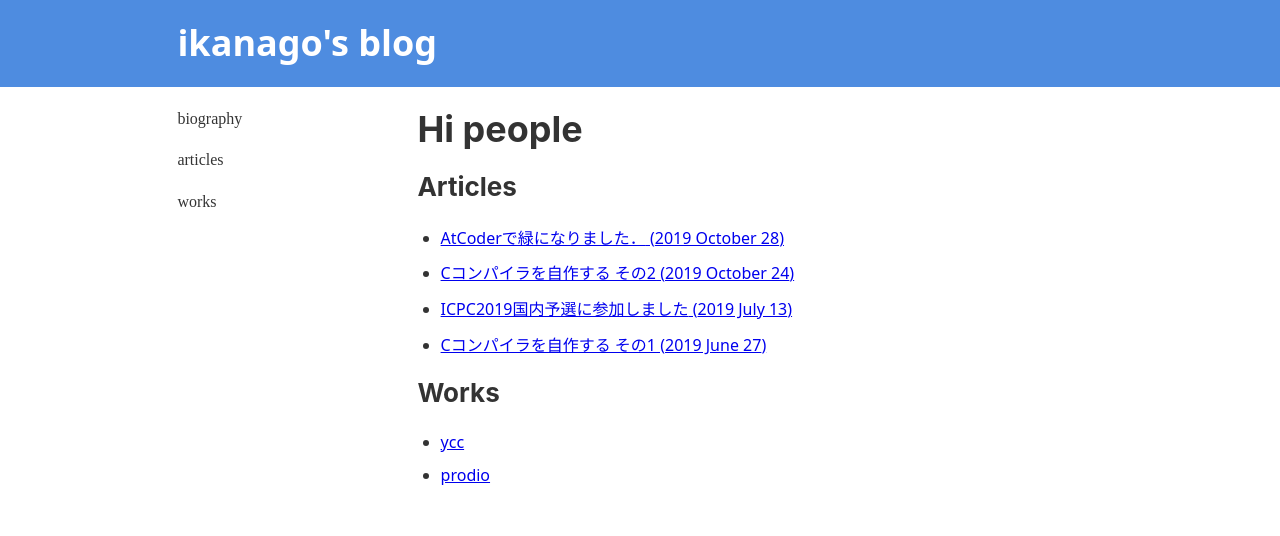
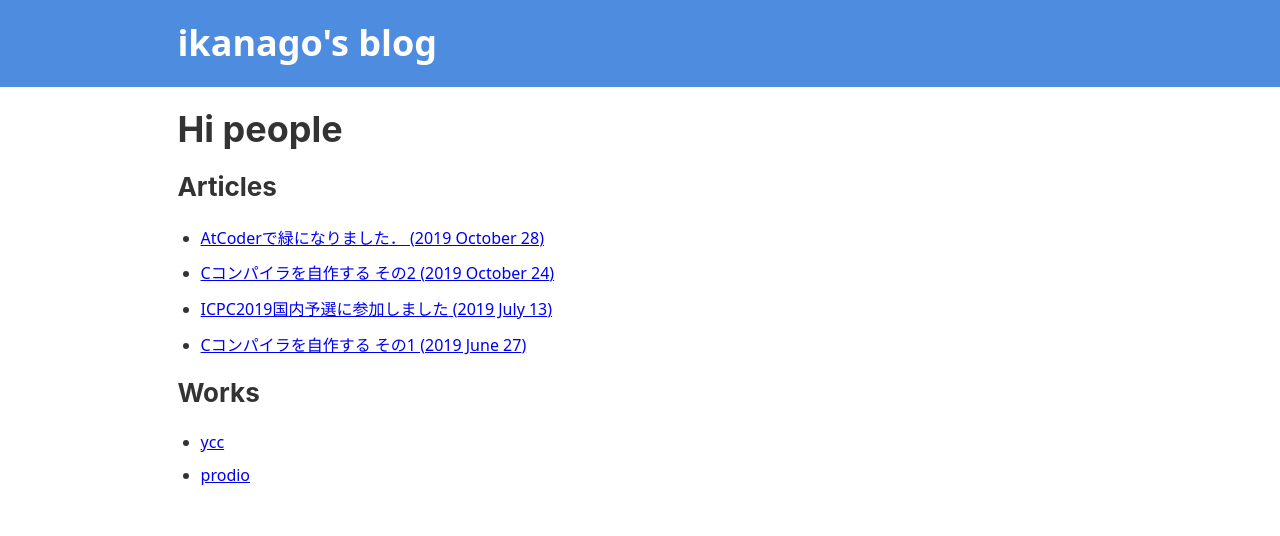
Before and after one commit to ikanago/blog, a Gatsby site: page / in a window 1280 px wide. Built offline with nearby package versions, Linux system fonts and the light colour scheme; Gatsby itself is replaced by a stand-in of ours.

Commit message:
🗑 Remove outline from top page

```diff
--- a/src/pages/index.js
+++ b/src/pages/index.js
@@ -4,7 +4,6 @@ import { graphql } from "gatsby";
 import { Layout } from "../components/layout";
 import { SEO } from "../components/seo";
 import { PostLink } from "../components/postLinks";
-import { Outline } from "../components/outline";
 
 const IndexPage = ({
     data: {
@@ -18,11 +17,6 @@ const IndexPage = ({
     return (
         <Layout>
             <SEO title="Home" />
-            <Outline>
-                <p>biography</p>
-                <p>articles</p>
-                <p>works</p>
-            </Outline>
             <div>
                 <h1>Hi people</h1>
                 <h2>Articles</h2>
```
